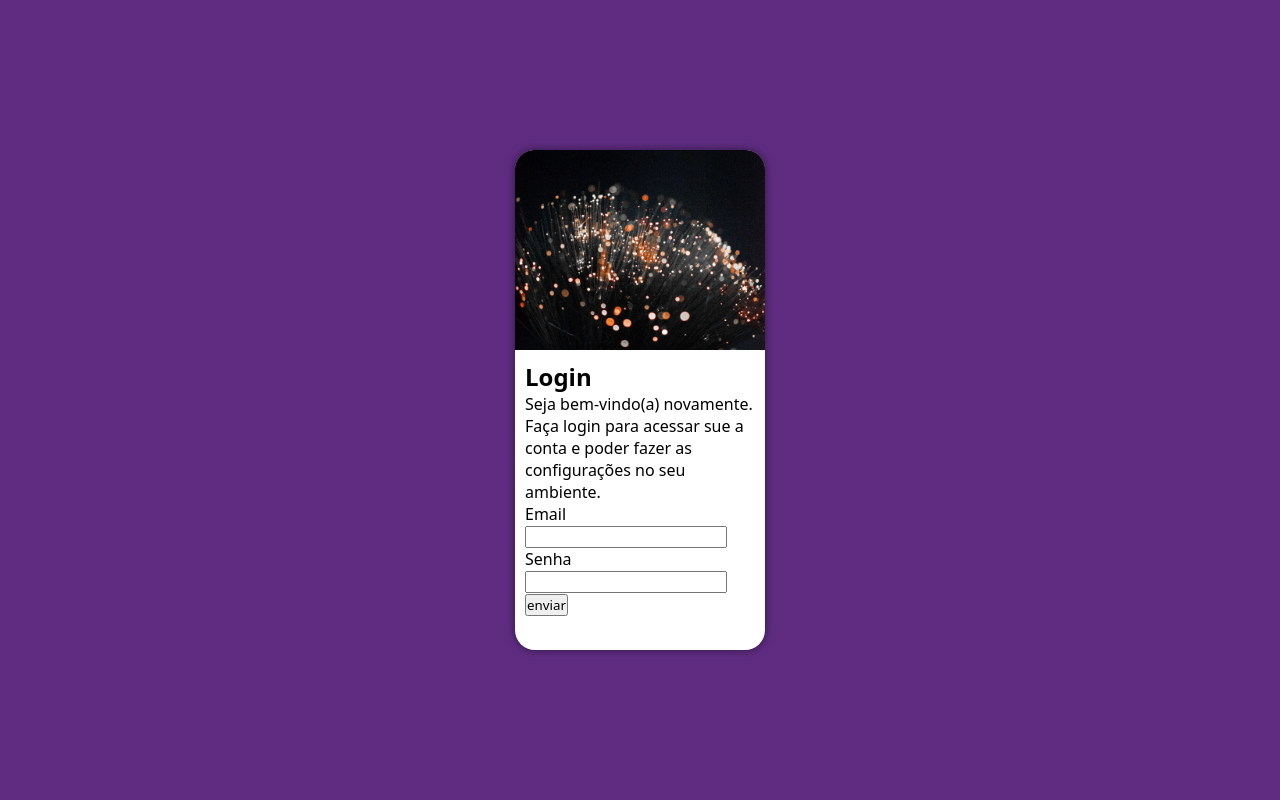
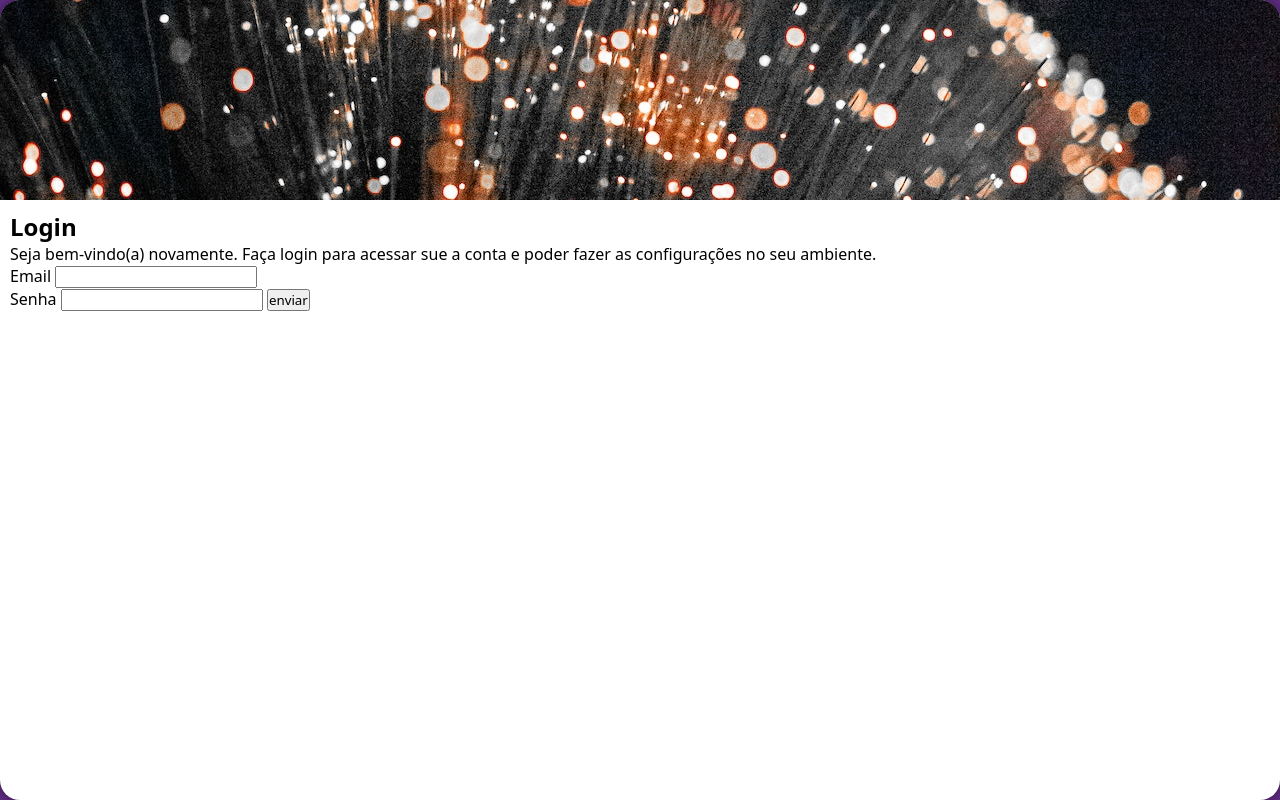
Before and after one commit to ronisantos77/projeto-login, a plain HTML site: page index.html in a window 1280 px wide. Drawn offline with Linux system fonts and the light colour scheme.

Commit message:
atualização tela de login

```diff
--- a/estilos/style.css
+++ b/estilos/style.css
@@ -13,7 +13,6 @@
     margin: 0px;
     box-sizing: border-box;
 }
-
 body, html {
     background-color: #5f2c82;
     height: 100vh;
@@ -34,8 +33,8 @@ section#login {
     overflow: hidden;
 
     background-color: white;
-    height: 500px;
-    width: 250px;
+    height: 100vh;
+    width: 100vw;
     border-radius: 20px;
     box-shadow: 0px 0px 10px rgba(0, 0, 0, 0.5);
 }
```
